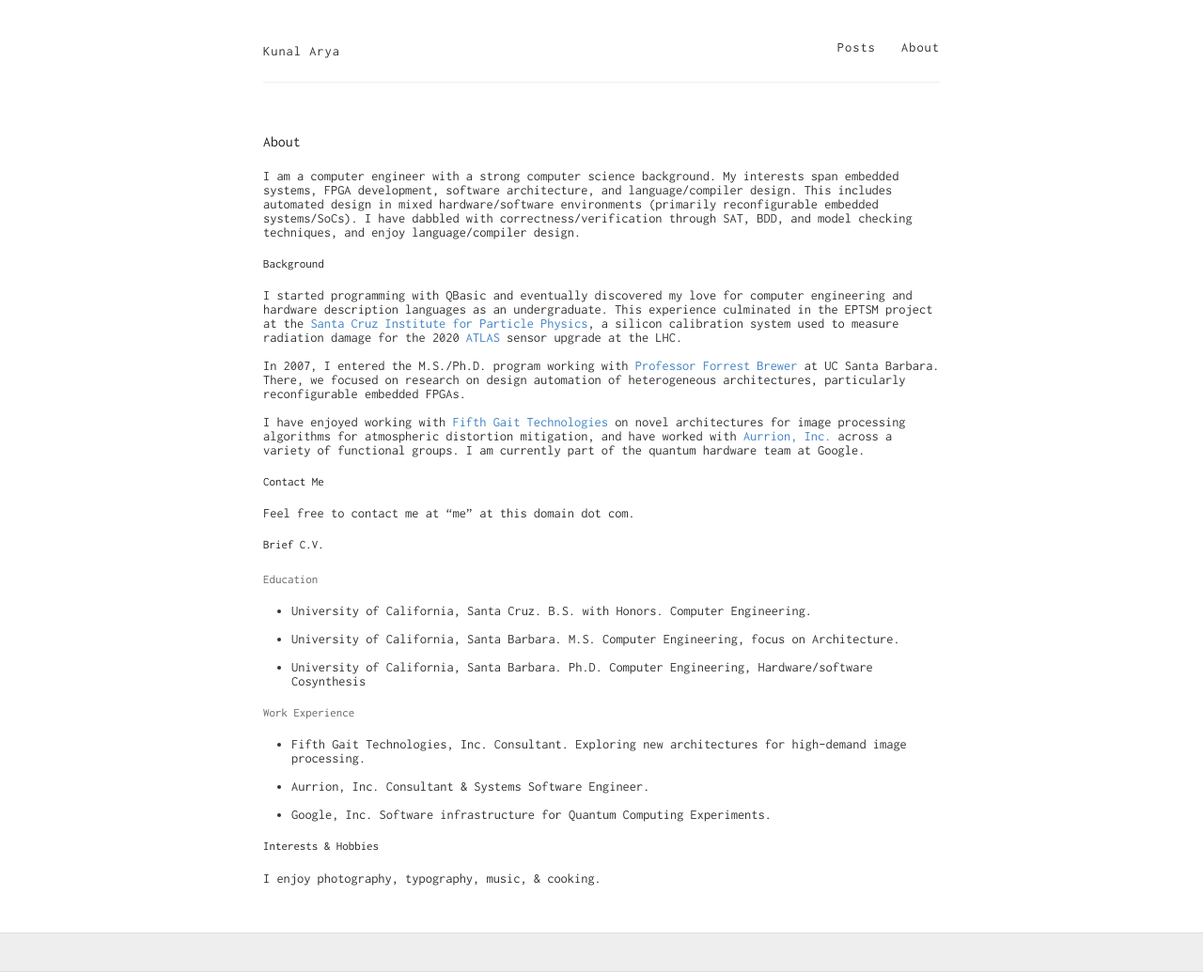
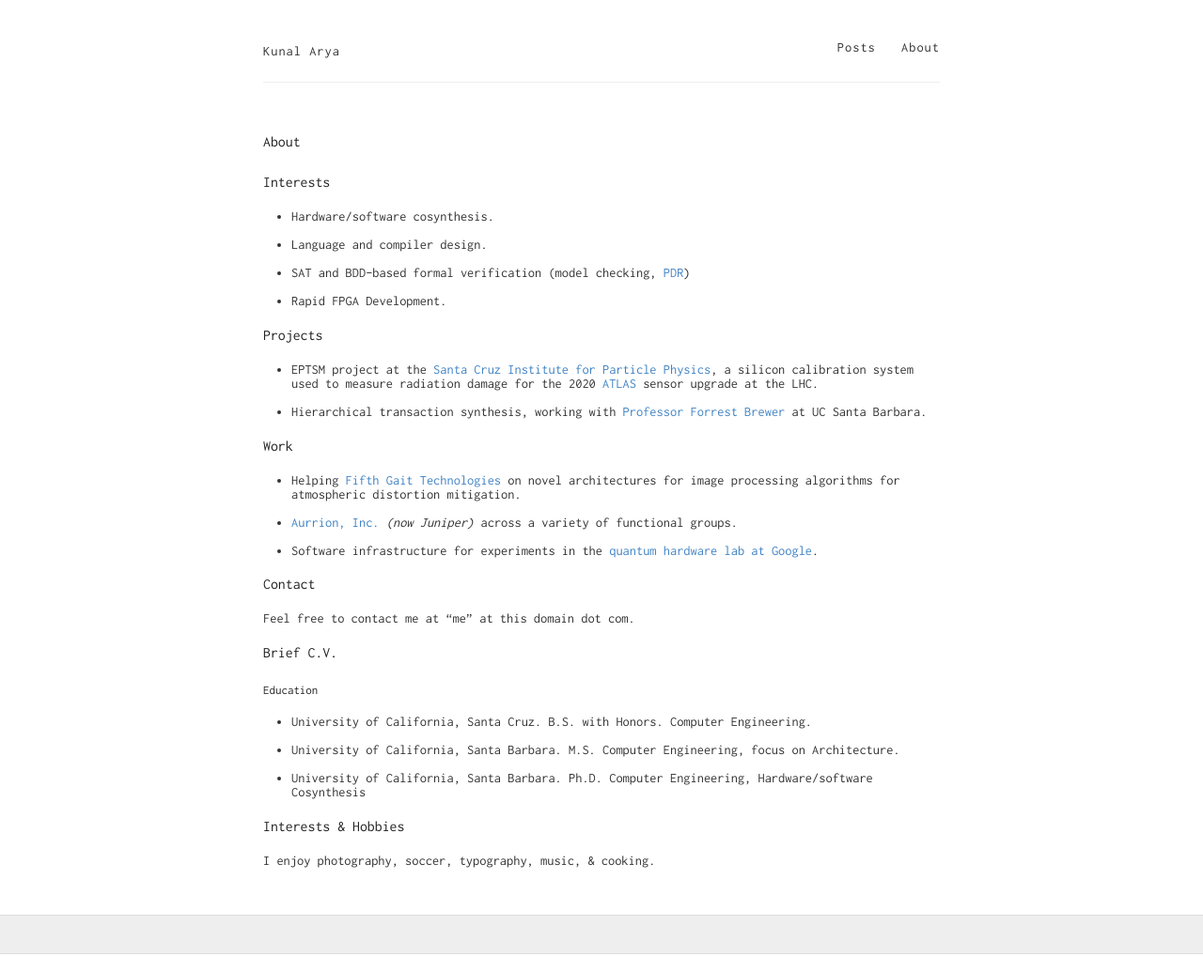
Before and after one commit to kunalarya/kunalarya.github.io, a Jekyll site: the page built from about.md, in a window 1280 px wide. Shown: the whole page at 94% size. Built offline with Jekyll 4.4.1, drawn with Linux system fonts in a browser that asks for light colours.

```diff
--- a/about.md
+++ b/about.md
@@ -4,40 +4,43 @@ title: About
 permalink: /about/
 ---
 
-I am a computer engineer with a strong computer science background. My
-interests span embedded systems, FPGA development, software architecture, and
-language/compiler design. This includes automated design in mixed
-hardware/software environments (primarily reconfigurable embedded systems/SoCs). I
-have dabbled with correctness/verification through SAT, BDD, and model checking
-techniques, and enjoy language/compiler design.
+# Interests
 
-### Background
+* Hardware/software cosynthesis.
 
-I started programming with QBasic and eventually
-discovered my love for computer engineering and hardware description languages as an
-undergraduate. This experience culminated in the EPTSM project at the [Santa
-Cruz Institute for Particle Physics](http://scipp.ucsc.edu/), a silicon
+* Language and compiler design.
+
+* SAT and BDD-based formal verification (model checking, [PDR](https://www2.eecs.berkeley.edu/Pubs/TechRpts/2013/EECS-2013-225.pdf))
+
+* Rapid FPGA Development.
+
+# Projects
+
+* EPTSM project at the [Santa Cruz Institute for Particle Physics](http://scipp.ucsc.edu/), a silicon
 calibration system used to measure radiation damage for the 2020
 [ATLAS](http://www.atlas.ch/) sensor upgrade at the LHC.
 
-In 2007, I entered the M.S./Ph.D. program working with [Professor Forrest
-Brewer](http://bears.ece.ucsb.edu/) at UC Santa Barbara. There, we focused on
-research on design automation of heterogeneous architectures, particularly
-reconfigurable embedded FPGAs.
+* Hierarchical transaction synthesis, working with [Professor Forrest
+Brewer](http://bears.ece.ucsb.edu/) at UC Santa Barbara.
 
-I have enjoyed working with [Fifth Gait Technologies](http://fifthgait.com/) on
+# Work
+
+* Helping [Fifth Gait Technologies](http://fifthgait.com/) on
 novel architectures for image processing algorithms for atmospheric distortion
-mitigation, and have worked with [Aurrion, Inc.](http://www.aurrion.com) across
-a variety of functional groups. I am currently part of the quantum hardware
-team at Google.
+mitigation.
 
-### Contact Me
+* [Aurrion, Inc.](http://www.aurrion.com) *(now Juniper)* across
+a variety of functional groups.
+
+* Software infrastructure for experiments in the [quantum hardware lab at Google](https://www.technologyreview.com/s/604242/googles-new-chip-is-a-stepping-stone-to-quantum-computing-supremacy/).
+
+# Contact
 
 Feel free to contact me at "me" at this domain dot com.
 
-### Brief C.V.
+# Brief C.V.
 
-#### Education
+## Education
 
 * University of California, Santa Cruz. B.S. with Honors. Computer Engineering.
 
@@ -45,14 +48,6 @@ Feel free to contact me at "me" at this domain dot com.
 
 * University of California, Santa Barbara. Ph.D. Computer Engineering, Hardware/software Cosynthesis
 
-#### Work Experience
+# Interests & Hobbies
 
-* Fifth Gait Technologies, Inc. Consultant. Exploring new architectures for high-demand image processing.
-
-* Aurrion, Inc. Consultant & Systems Software Engineer.
-
-* Google, Inc. Software infrastructure for Quantum Computing Experiments.
-
-### Interests & Hobbies
-
-I enjoy photography, typography, music, & cooking.
+I enjoy photography, soccer, typography, music, & cooking.
```
Also changed, not shown: _posts/2016-06-05-Neural-Networks-for-Hackers.md (added, +8 -0 lines), _posts/2016-07-26-500-Lines-Or-Less.md (added, +9 -0 lines), _posts/2017-07-24-Scala-Tip-Generic-N-to-1-Map-Folding.md (added, +16 -0 lines), _posts/2017-07-24-Test-2.md (deleted, +0 -18 lines), _drafts/2014-3-3-Hello-World.md (renamed from _posts/2014-3-3-Hello-World.md), _drafts/read-more-example.md (renamed from _posts/2017-07-26-Test-1.md).
